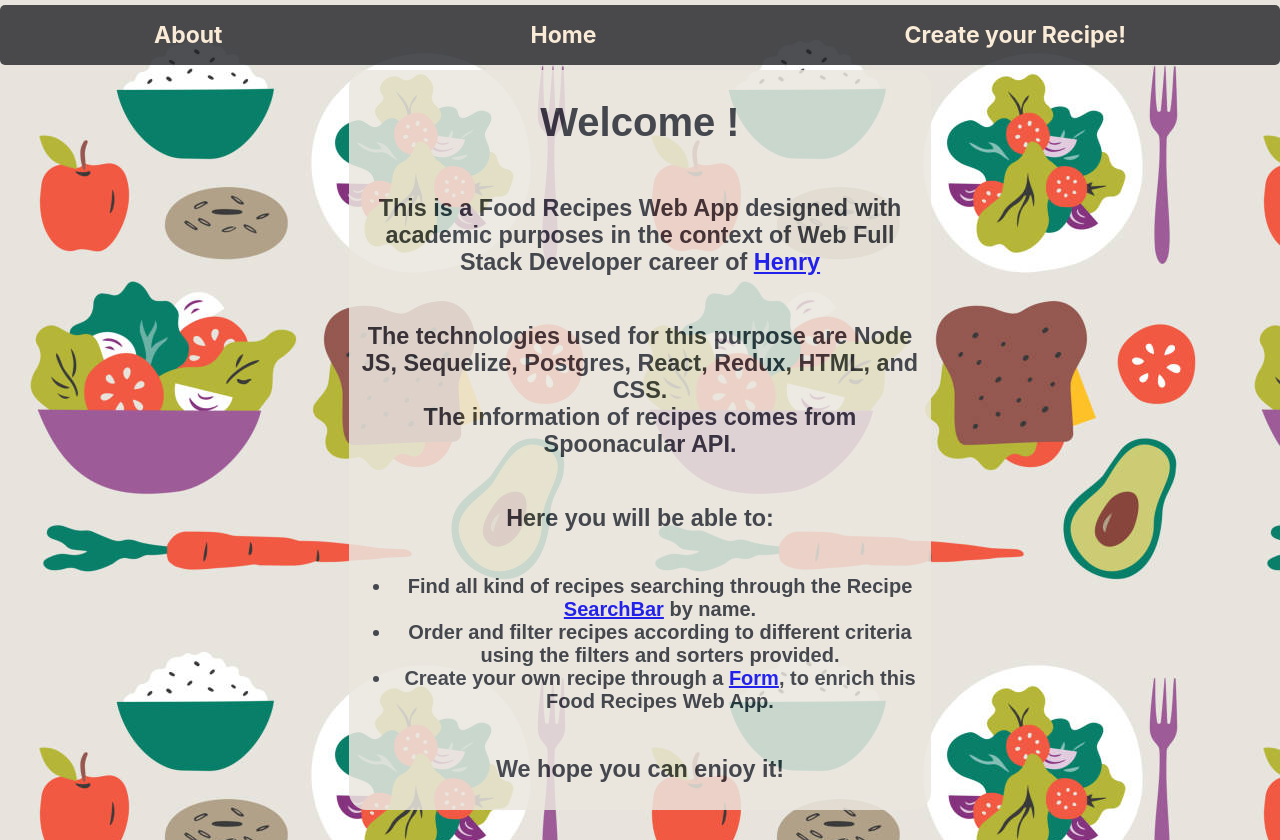
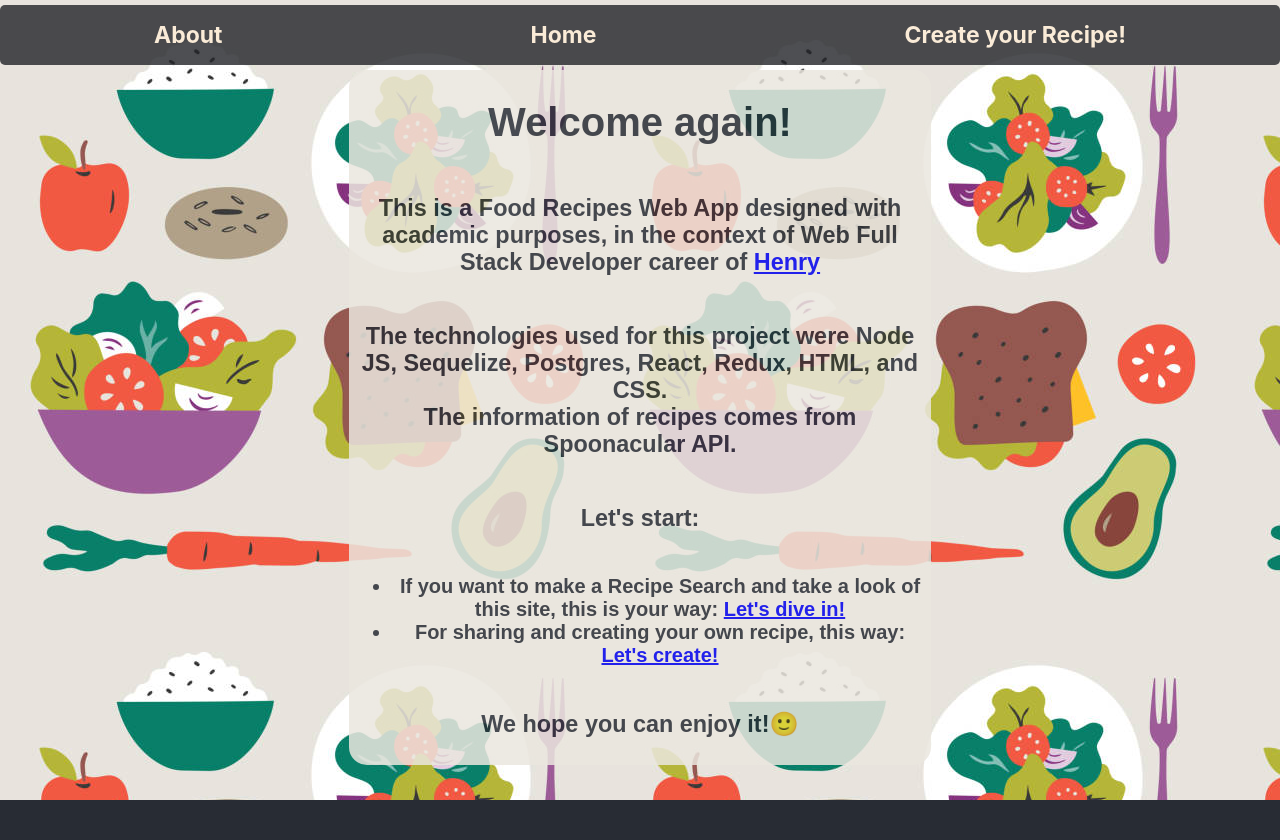
Before and after one commit to tomasdaverio/PI---Food, a React (Create React App) app in the folder client/: page /app/recipe/about in a window 1280 px wide. After the commit the page ends 800 px from the top, so only its background shows below. Built offline with nearby package versions, Linux system fonts and the light colour scheme.

Commit message:
mejoras about y landing

```diff
--- a/client/src/Components/About/About.jsx
+++ b/client/src/Components/About/About.jsx
@@ -7,18 +7,17 @@ function About (props){
     return(
 
         <div className={style.carddetail}>
-        <h1>Welcome !</h1>
-        <h3>This is a Food Recipes Web App designed with academic purposes in the context of Web Full Stack Developer career of <a href='https://www.soyhenry.com/'>Henry</a></h3>
-        <h3>The technologies used for this purpose are Node JS, Sequelize, Postgres, React, Redux, HTML, and CSS. <br></br>
+        <h1>Welcome again!</h1>
+        <h3>This is a Food Recipes Web App designed with academic purposes, in the context of Web Full Stack Developer career of <a href='https://www.soyhenry.com/'>Henry</a></h3>
+        <h3>The technologies used for this project were Node JS, Sequelize, Postgres, React, Redux, HTML, and CSS. <br></br>
             The information of recipes comes from Spoonacular API.
         </h3>
-        <h3>Here you will be able to:</h3>
+        <h3>Let's start:</h3>
         <ul>
-            <li >Find all kind of recipes searching through the Recipe <NavLink to={'/app'}>SearchBar</NavLink> by name.</li>
-            <li >Order and filter recipes according to different criteria using the filters and sorters provided.</li>
-            <li >Create your own recipe through a <NavLink to={'/app/recipe/create'}>Form</NavLink>, to enrich this Food Recipes Web App.</li>
+            <li >If you want to make a Recipe Search and take a look of this site, this is your way: <NavLink to={'/app'}>Let's dive in!</NavLink></li>
+            <li >For sharing and creating your own recipe, this way: <NavLink to={'/app/recipe/create'}>Let's create!</NavLink></li>
         </ul>
-        <h3>We hope you can enjoy it!</h3>
+        <h3>We hope you can enjoy it!🙂</h3>
         </div>
 
         )
--- a/client/src/Components/Cards/Cards.module.css
+++ b/client/src/Components/Cards/Cards.module.css
@@ -36,12 +36,13 @@
     padding-bottom:0px;
     font-size: 20px ;
     font-weight: bold;
-    width: 20% ;
+    width: 8% ;
     border: 2px solid rgb(236, 231, 223) ;
     color:antiquewhite ;
     border-radius: 5px ;
-    height: auto ;
+    height: 40px ;
     background-color:#222428cc ;
+    display:flex;
     align-items:center ;
-    justify-content:space-around
+    justify-content:center
 }
--- a/client/src/Components/Filter/Filter.jsx
+++ b/client/src/Components/Filter/Filter.jsx
@@ -21,8 +21,7 @@ const changeHandler = (event) => {
 const submitHandler = (event) => {
     event.preventDefault();
     dispatch(filterByDiet(filter)) ;
-    return ;
-}
+    }
 
 const cleanFilt = () => {
     dispatch(removefilter()) ;
--- a/client/src/Components/Landing/Landing.jsx
+++ b/client/src/Components/Landing/Landing.jsx
@@ -7,21 +7,17 @@ function Landing (){
     return(
 
     <div className={style.carddetail}>
-    <h1>Welcome !</h1>
-    <h1> <NavLink to={'/app'} className={style.landinglink}>Henry Food</NavLink></h1>
+    <h1>Hi! Welcome to Food Recipes!🙂</h1>
     <h4>Here you will be able to:</h4>
     <ul>
         <li >Find all kind of recipes searching by type of diet or health score</li>
-        <li >Order and filter them according to diferent criteria</li>
+        <li >Order and filter it according to diferent criteria</li>
         <li >Create your own recipe for being part of Food Recipes API</li>
-
     </ul>
-
     <div className={style.diets}>
-    <h3>Enjoy it!</h3>
-
+    <h3>We hope you enjoy it! Let's get into:</h3>
+    <h1> <NavLink to={'/app'} className={style.landinglink}>Click me!</NavLink></h1>
     </div>
-
     </div>
 
     )
--- a/client/src/Components/Landing/Landing.module.css
+++ b/client/src/Components/Landing/Landing.module.css
@@ -9,12 +9,13 @@
     color: #282c34;
     width:45%;
     height: auto;
-    padding: 0x 0px 0px 0px;
+    padding: 0;
     font-family:sans-serif;
     margin-bottom:30px;
     margin-top:100px;
     opacity: 85%;
     font-size: 20px ;
+    font-weight:bold;
 
 }
 
@@ -28,7 +29,7 @@
     margin-top:0px;
     align-items:center;
     justify-content:space-around;
-    padding: 0x 0px 0px 0px;
+    padding: 0;
    }
 
    body{
@@ -36,8 +37,6 @@
     background-image: url("../../resources/img/about2.jpg");
 
    }
-
-
 
    .landinglink{
     color: rgba(240, 11, 61, 0.99);
@@ -47,5 +46,5 @@
    .landinglink:hover{
     color: rgba(11, 240, 202, 0.99);
     text-decoration:none ;
-    background-color:#282c34
+    background-color:#424243
    }
```
